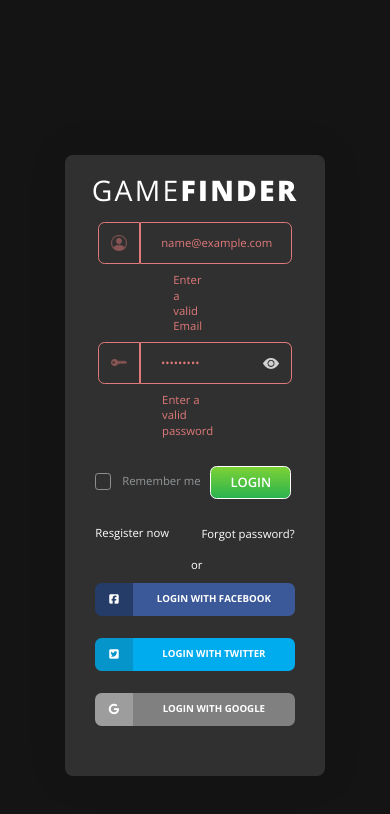
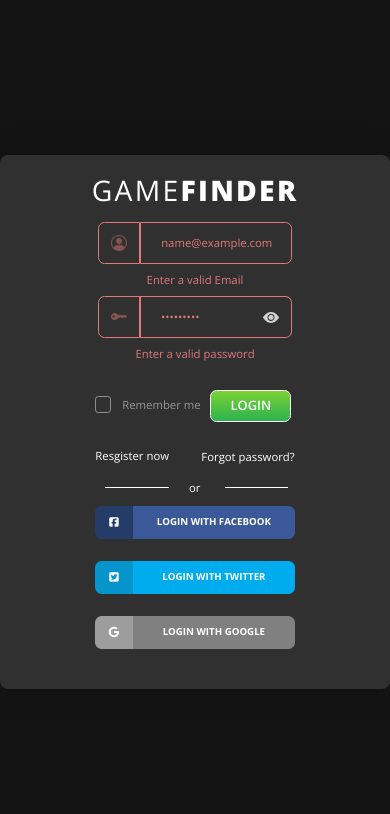
Before and after one commit to Matias-Garcia-dev/AltimetrikGameFinderApp, a website: page index.html in a window 390 px wide. Both pictures are taken after typing "name@example.com", "Sample123" into the empty fields and a click on the input "LOGIN". Drawn offline with nearby package versions, Linux system fonts and the light colour scheme; no server answers.

Commit message:
Delete console.log

```diff
--- a/index.html
+++ b/index.html
@@ -46,7 +46,7 @@
                                     <input class="check" type="checkbox" name="checkbox">
                                     <span class="me">Remember me</span>
                                 </div>
-                                <input type="submit" name="" value="LOGIN">
+                                <input class="submit-button" type="submit" name="" value="LOGIN">
                             </div>
                             <div class="column">
                                 <a href="#" class="text">Resgister now</a>
--- a/script/index.js
+++ b/script/index.js
@@ -22,7 +22,6 @@
   } else {
     errorshow();
   }
-  console.log(validateEmail().re)
   //
   function validateEmail(email) {
     const re =
--- a/style/css/style-login.css
+++ b/style/css/style-login.css
@@ -211,6 +211,7 @@
   background: linear-gradient(180deg, #7cd235 0%, #2bb34f 100%);
   border-radius: 8px;
 }
+
 .text-bottom input[value="LOGIN"]:hover {
   background: #7cd235;
 }
@@ -297,6 +298,7 @@
   position: absolute;
   height: 100%;
   width: 100%;
+  object-fit: cover;
   border-radius: 0 10px 10px 0;
 }
 .carousel-image-box {
@@ -338,7 +340,7 @@
 .checked {
   opacity: 1;
 }
-
+ /*  responsive for tablet and mobile */
 @media screen and (max-width: 1439px) {
   html,
   body {
@@ -361,8 +363,6 @@
     margin-left: 40px;
   }
   .box-top {
-    width: 320px;
-    height: 767px;
     border-radius: 10px 10px 10px 10px;
   }
   .useremail {
@@ -381,7 +381,25 @@
     justify-content: center;
     width: 660px;
   }
+  .error{
+    margin-left: 0px;
+    margin-right: 0px;
+    width: 100%;
+  }
+  .error-pass{
+    margin-left: 0px;
+    margin-right: 0px;
+    width: 100%;
+  }
 }
+@media screen and (max-width: 530px){
+  .box-top {
+    width: 100%;
+    height: 100%;
+  }
+
+}
+/*  hovers and focuse for the login inputs  */
 .result {
   display: flex;
 }
```
Also changed, not shown: db.json (+10 -0 lines).
